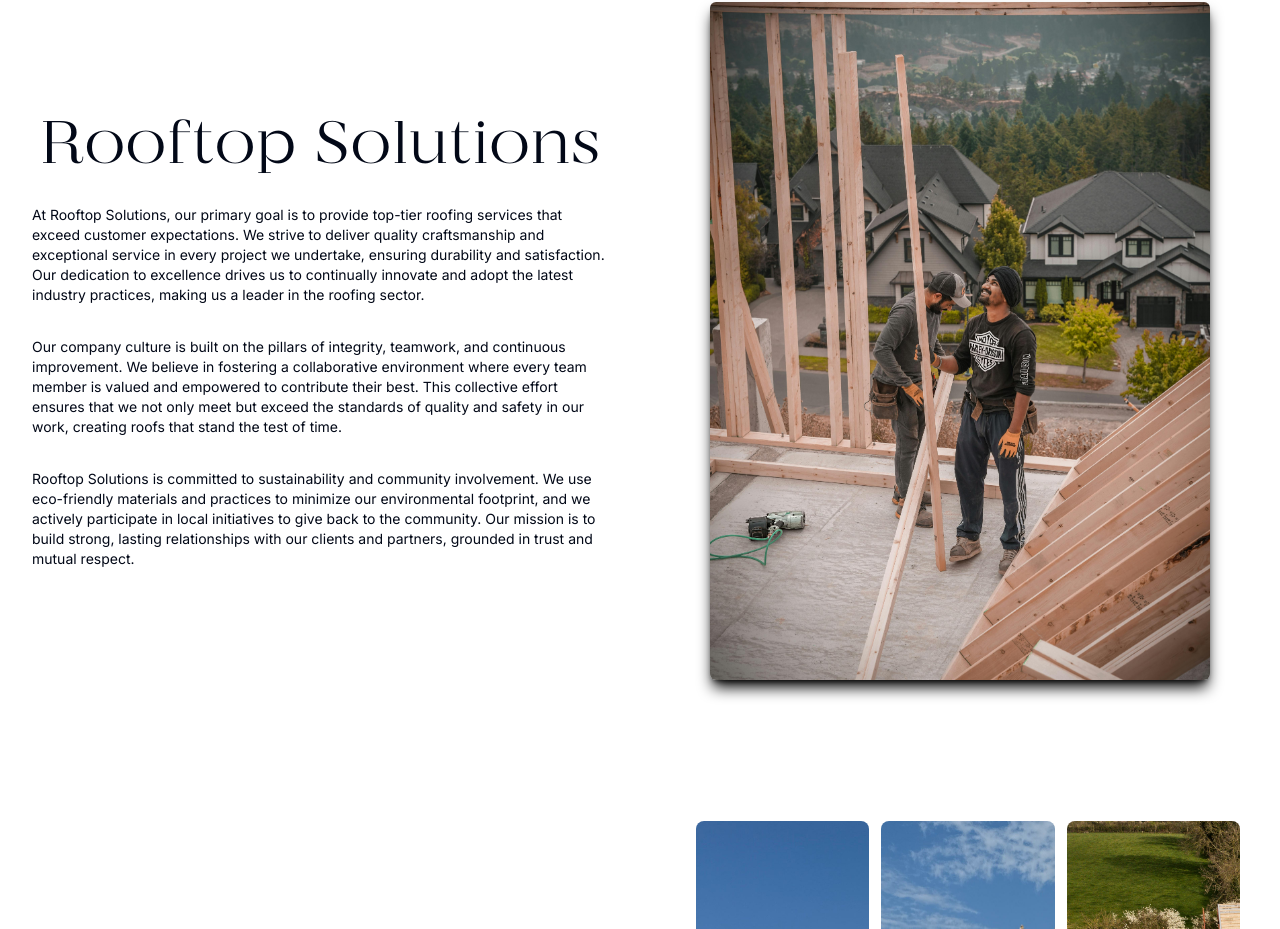
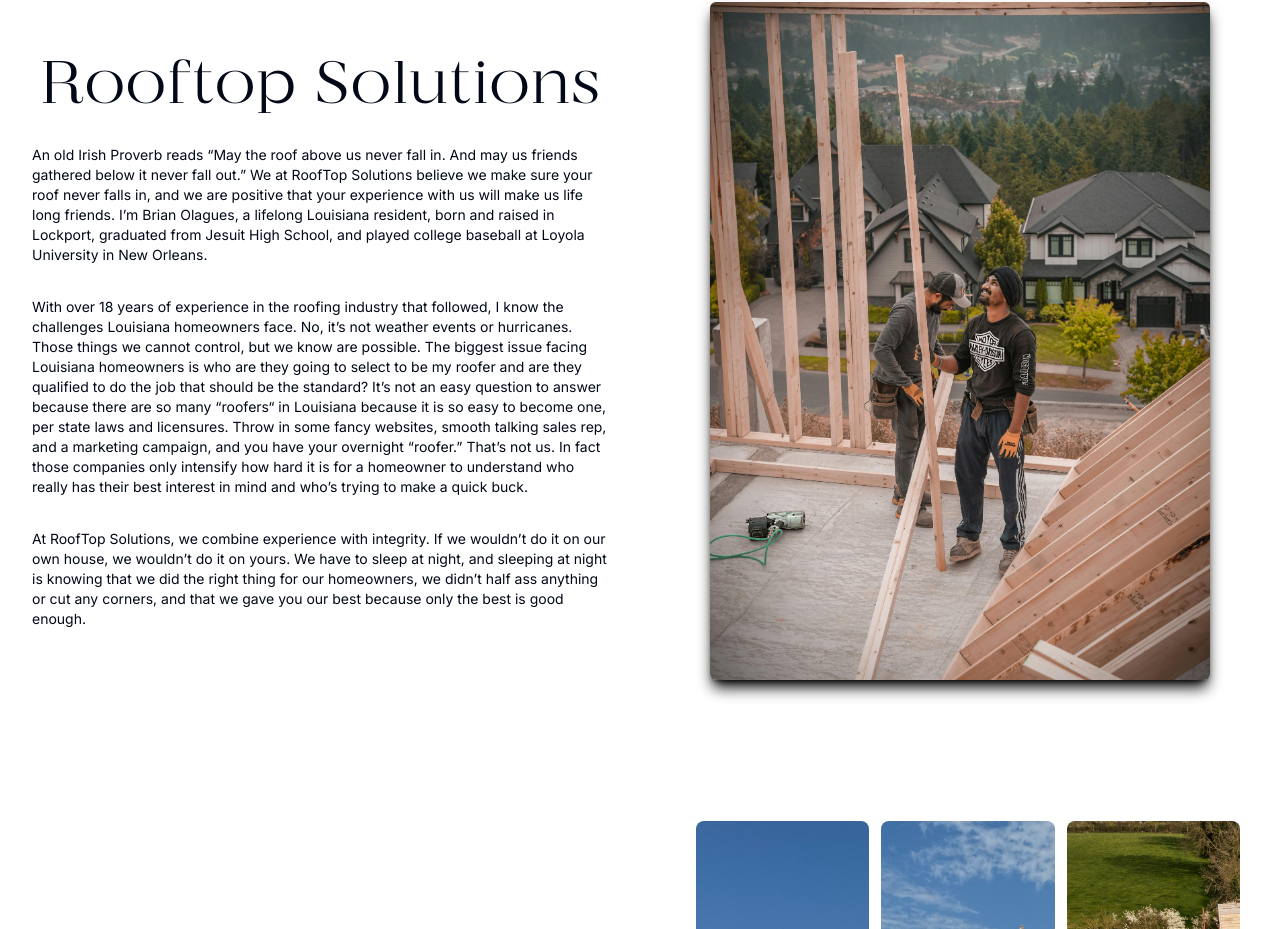
Before and after one commit to CesarPincha/Jon, a Next.js app: page / in a window 1280 px wide. Shown: the part 891-1820 px from the top of the page. Built offline with nearby package versions, Linux system fonts and the light colour scheme.

Commit message:
fixed about section

```diff
--- a/components/about/page.tsx
+++ b/components/about/page.tsx
@@ -13,28 +13,36 @@ const About = () => {
           Rooftop Solutions
         </h1>
         <p className="p-4  text-start">
-          At Rooftop Solutions, our primary goal is to provide top-tier roofing
-          services that exceed customer expectations. We strive to deliver
-          quality craftsmanship and exceptional service in every project we
-          undertake, ensuring durability and satisfaction. Our dedication to
-          excellence drives us to continually innovate and adopt the latest
-          industry practices, making us a leader in the roofing sector.
+          An old Irish Proverb reads “May the roof above us never fall in. And
+          may us friends gathered below it never fall out.” We at RoofTop
+          Solutions believe we make sure your roof never falls in, and we are
+          positive that your experience with us will make us life long friends.
+          I’m Brian Olagues, a lifelong Louisiana resident, born and raised in
+          Lockport, graduated from Jesuit High School, and played college
+          baseball at Loyola University in New Orleans.
         </p>
         <p className="p-4 text-start ">
-          Our company culture is built on the pillars of integrity, teamwork,
-          and continuous improvement. We believe in fostering a collaborative
-          environment where every team member is valued and empowered to
-          contribute their best. This collective effort ensures that we not only
-          meet but exceed the standards of quality and safety in our work,
-          creating roofs that stand the test of time.
+          With over 18 years of experience in the roofing industry that
+          followed, I know the challenges Louisiana homeowners face. No, it’s
+          not weather events or hurricanes. Those things we cannot control, but
+          we know are possible. The biggest issue facing Louisiana homeowners is
+          who are they going to select to be my roofer and are they qualified to
+          do the job that should be the standard? It’s not an easy question to
+          answer because there are so many “roofers“ in Louisiana because it is
+          so easy to become one, per state laws and licensures. Throw in some
+          fancy websites, smooth talking sales rep, and a marketing campaign,
+          and you have your overnight “roofer.” That’s not us. In fact those
+          companies only intensify how hard it is for a homeowner to understand
+          who really has their best interest in mind and who’s trying to make a
+          quick buck.
         </p>
         <p className="p-4 text-start ">
-          Rooftop Solutions is committed to sustainability and community
-          involvement. We use eco-friendly materials and practices to minimize
-          our environmental footprint, and we actively participate in local
-          initiatives to give back to the community. Our mission is to build
-          strong, lasting relationships with our clients and partners, grounded
-          in trust and mutual respect.
+          At RoofTop Solutions, we combine experience with integrity. If we
+          wouldn’t do it on our own house, we wouldn’t do it on yours. We have
+          to sleep at night, and sleeping at night is knowing that we did the
+          right thing for our homeowners, we didn’t half ass anything or cut any
+          corners, and that we gave you our best because only the best is good
+          enough.
         </p>
       </div>
       <div className="flex-1 flex justify-center items-center text-center p-4 rounded-md">
```
Also changed, not shown: 1 other file (tests, documents, lock files or other folders).
